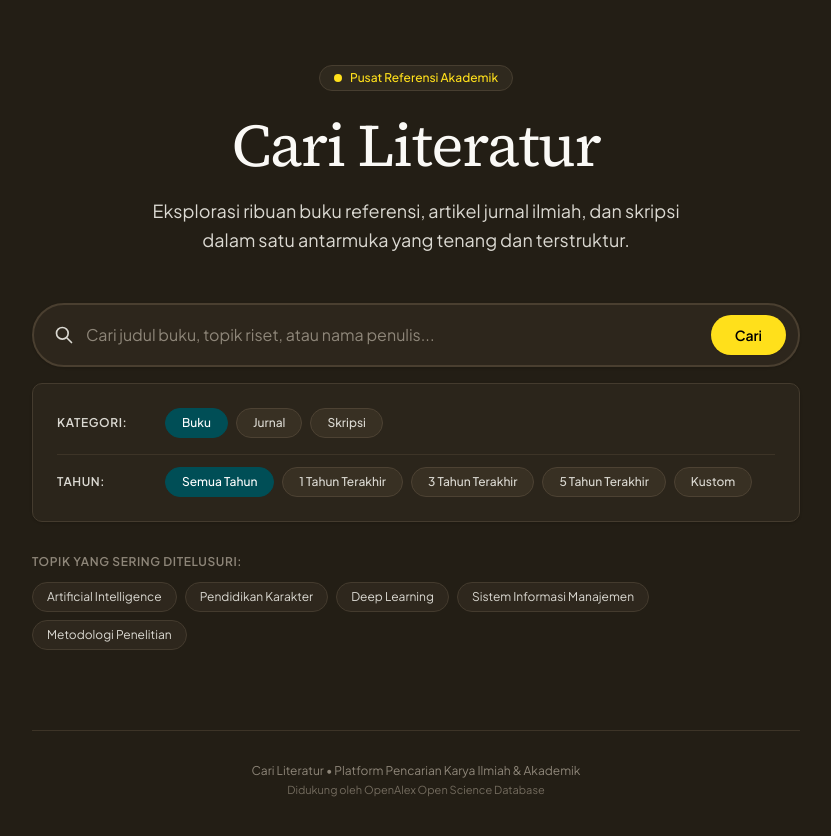
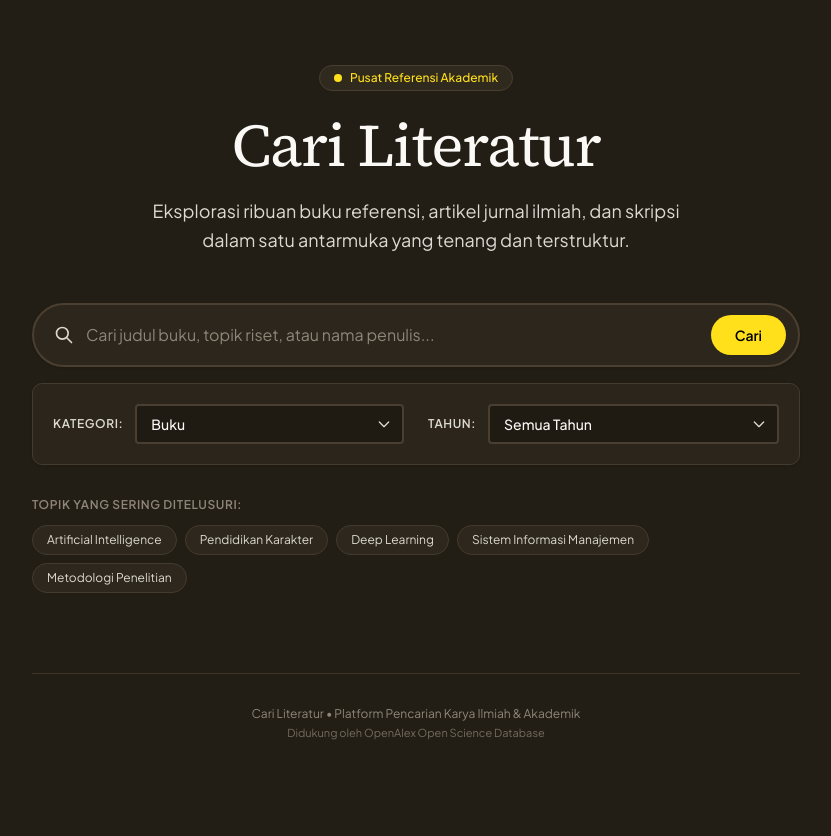
Before and after one commit to Shafwan-8/search-paper-app, a Vue app: page / in a window 1280 px wide. Shown: the top 836 px of the page, without its empty margins (224-1055 px from the left). After the commit the page ends 800 px from the top, so only its background shows below. Built offline with nearby package versions, Linux system fonts and the light colour scheme.

Commit message:
feat: implement search interface with category and year filters using Headless UI and Tailwind CSS

```diff
--- a/package.json
+++ b/package.json
@@ -10,7 +10,9 @@
     "preview": "vite preview"
   },
   "dependencies": {
+    "@headlessui/vue": "^1.7.23",
     "@tailwindcss/vite": "^4.3.3",
+    "@tailwindplus/elements": "^1.0.22",
     "axios": "^1.20.0",
     "cors": "^2.8.6",
     "dotenv": "^17.4.2",
--- a/src/App.vue
+++ b/src/App.vue
@@ -1,6 +1,12 @@
 <script setup>
 import { ref } from 'vue';
 import axios from 'axios';
+import {
+  Listbox,
+  ListboxButton,
+  ListboxOptions,
+  ListboxOption,
+} from '@headlessui/vue';
 
 const searchQuery = ref('');
 const inputError = ref('');
@@ -174,86 +180,147 @@ const clearSearch = () => {
           </div>
         </div>
 
-        <!-- Filter Control Card -->
-        <div class="bg-[#2B251B] border border-[#443B2E] rounded-[10px] p-5 sm:p-6 space-y-4 shadow-sm">
-          <!-- Filter Kategori -->
-          <div class="flex flex-col sm:flex-row sm:items-center gap-3 text-sm">
-            <span class="text-[#DBD9D2] font-semibold w-24 shrink-0 text-xs uppercase tracking-wider">Kategori:</span>
-            <div class="flex flex-wrap gap-2">
-              <label
+        <!-- Filter Control Card (Tailwind Plus Dropdown 1 Baris) -->
+        <div class="bg-[#2B251B] border border-[#443B2E] rounded-[10px] p-4 sm:p-5 shadow-sm space-y-3">
+          <div class="flex flex-col sm:flex-row sm:items-center gap-3 sm:gap-6 text-sm">
+            <!-- Tailwind Plus Dropdown Kategori -->
+            <Listbox v-model="selectedFilter" as="div" class="flex items-center gap-3 flex-1 relative">
+              <span class="text-[#DBD9D2] font-semibold text-xs uppercase tracking-wider shrink-0">
+                Kategori:
+              </span>
+              <div class="relative w-full">
+                <ListboxButton
+                  class="relative w-full cursor-pointer bg-[#1F1A12] border-2 border-[#4A3F30] hover:border-[#6B5E4A] focus:border-[#FFE01B] rounded-sm py-2 pl-3.5 pr-9 text-left text-xs sm:text-sm font-medium text-[#FAF9F6] focus:outline-none transition-colors"
+                >
+                  <span class="block truncate">
+                    {{ categoryOptions.find(c => c.value === selectedFilter)?.label }}
+                  </span>
+                  <span class="pointer-events-none absolute inset-y-0 right-0 flex items-center px-2.5 text-[#DBD9D2]">
+                    <svg class="w-4 h-4" fill="none" stroke="currentColor" viewBox="0 0 24 24">
+                      <path stroke-linecap="round" stroke-linejoin="round" stroke-width="2" d="M19 9l-7 7-7-7" />
+                    </svg>
+                  </span>
+                </ListboxButton>
+
+                <transition
+                  leave-active-class="transition duration-100 ease-in"
+                  leave-from-class="opacity-100"
+                  leave-to-class="opacity-0"
+                >
+                  <ListboxOptions
+                    class="absolute z-50 mt-1.5 max-h-60 w-full overflow-auto rounded-[10px] bg-[#2B251B] border border-[#443B2E] p-1 text-xs sm:text-sm shadow-xl ring-1 ring-black/10 focus:outline-none"
+                  >
+                    <ListboxOption
+                      v-slot="{ active, selected }"
                       v-for="cat in categoryOptions"
                       :key="cat.value"
+                      :value="cat.value"
+                      as="template"
+                    >
+                      <li
                         :class="[
-                  'px-4 py-1.5 rounded-[200px] cursor-pointer transition-colors duration-150 text-xs font-medium border select-none',
-                  selectedFilter === cat.value
-                    ? 'bg-[#004E56] text-[#FFFFFF] border-[#004E56]'
-                    : 'bg-[#383023] text-[#DBD9D2] border-[#4D4233] hover:border-[#004E56] hover:text-white'
+                          active ? 'bg-[#3E3426] text-[#FFE01B]' : 'text-[#FAF9F6]',
+                          'relative cursor-pointer select-none py-2 pl-8 pr-4 rounded-md transition-colors'
                         ]"
                       >
-                <input
-                  type="radio"
-                  name="type_filter"
-                  :value="cat.value"
-                  v-model="selectedFilter"
-                  class="hidden"
-                />
+                        <span :class="[selected ? 'font-semibold text-[#FFE01B]' : 'font-normal', 'block truncate']">
                           {{ cat.label }}
-              </label>
+                        </span>
+                        <span v-if="selected" class="absolute inset-y-0 left-0 flex items-center pl-2 text-[#FFE01B]">
+                          <svg class="h-4 w-4" viewBox="0 0 20 20" fill="currentColor">
+                            <path fill-rule="evenodd" d="M16.707 5.293a1 1 0 010 1.414l-8 8a1 1 0 01-1.414 0l-4-4a1 1 0 011.414-1.414L8 12.586l7.293-7.293a1 1 0 011.414 0z" clip-rule="evenodd" />
+                          </svg>
+                        </span>
+                      </li>
+                    </ListboxOption>
+                  </ListboxOptions>
+                </transition>
               </div>
+            </Listbox>
+
+            <!-- Tailwind Plus Dropdown Tahun -->
+            <Listbox v-model="selectedYearFilter" as="div" class="flex items-center gap-3 flex-1 relative">
+              <span class="text-[#DBD9D2] font-semibold text-xs uppercase tracking-wider shrink-0">
+                Tahun:
+              </span>
+              <div class="relative w-full">
+                <ListboxButton
+                  class="relative w-full cursor-pointer bg-[#1F1A12] border-2 border-[#4A3F30] hover:border-[#6B5E4A] focus:border-[#FFE01B] rounded-sm py-2 pl-3.5 pr-9 text-left text-xs sm:text-sm font-medium text-[#FAF9F6] focus:outline-none transition-colors"
+                >
+                  <span class="block truncate">
+                    {{ yearOptions.find(y => y.value === selectedYearFilter)?.label }}
+                  </span>
+                  <span class="pointer-events-none absolute inset-y-0 right-0 flex items-center px-2.5 text-[#DBD9D2]">
+                    <svg class="w-4 h-4" fill="none" stroke="currentColor" viewBox="0 0 24 24">
+                      <path stroke-linecap="round" stroke-linejoin="round" stroke-width="2" d="M19 9l-7 7-7-7" />
+                    </svg>
+                  </span>
+                </ListboxButton>
+
+                <transition
+                  leave-active-class="transition duration-100 ease-in"
+                  leave-from-class="opacity-100"
+                  leave-to-class="opacity-0"
+                >
+                  <ListboxOptions
+                    class="absolute z-50 mt-1.5 max-h-60 w-full overflow-auto rounded-[10px] bg-[#2B251B] border border-[#443B2E] p-1 text-xs sm:text-sm shadow-xl ring-1 ring-black/10 focus:outline-none"
+                  >
+                    <ListboxOption
+                      v-slot="{ active, selected }"
+                      v-for="opt in yearOptions"
+                      :key="opt.value"
+                      :value="opt.value"
+                      as="template"
+                    >
+                      <li
+                        :class="[
+                          active ? 'bg-[#3E3426] text-[#FFE01B]' : 'text-[#FAF9F6]',
+                          'relative cursor-pointer select-none py-2 pl-8 pr-4 rounded-md transition-colors'
+                        ]"
+                      >
+                        <span :class="[selected ? 'font-semibold text-[#FFE01B]' : 'font-normal', 'block truncate']">
+                          {{ opt.label }}
+                        </span>
+                        <span v-if="selected" class="absolute inset-y-0 left-0 flex items-center pl-2 text-[#FFE01B]">
+                          <svg class="h-4 w-4" viewBox="0 0 20 20" fill="currentColor">
+                            <path fill-rule="evenodd" d="M16.707 5.293a1 1 0 010 1.414l-8 8a1 1 0 01-1.414 0l-4-4a1 1 0 011.414-1.414L8 12.586l7.293-7.293a1 1 0 011.414 0z" clip-rule="evenodd" />
+                          </svg>
+                        </span>
+                      </li>
+                    </ListboxOption>
+                  </ListboxOptions>
+                </transition>
+              </div>
+            </Listbox>
           </div>
 
-          <!-- Filter Tahun -->
-          <div class="flex flex-col sm:flex-row sm:items-center gap-3 text-sm pt-3 border-t border-[#3D3427]">
-            <span class="text-[#DBD9D2] font-semibold w-24 shrink-0 text-xs uppercase tracking-wider">Tahun:</span>
-            <div class="flex flex-wrap gap-2 items-center">
-              <label
-                v-for="opt in yearOptions"
-                :key="opt.value"
-                :class="[
-                  'px-4 py-1.5 rounded-[200px] cursor-pointer transition-colors duration-150 text-xs font-medium border select-none',
-                  selectedYearFilter === opt.value
-                    ? 'bg-[#004E56] text-[#FFFFFF] border-[#004E56]'
-                    : 'bg-[#383023] text-[#DBD9D2] border-[#4D4233] hover:border-[#004E56] hover:text-white'
-                ]"
-              >
-                <input
-                  type="radio"
-                  name="year_filter"
-                  :value="opt.value"
-                  v-model="selectedYearFilter"
-                  class="hidden"
-                />
-                {{ opt.label }}
-              </label>
-            </div>
-          </div>
-
-          <!-- Input Rentang Tahun Kustom -->
+          <!-- Input Rentang Tahun Kustom (Muncul di bawahnya jika memilih Kustom) -->
           <div
             v-if="selectedYearFilter === 'kustom'"
-            class="flex items-center gap-3 pt-2 pl-0 sm:pl-27 text-sm"
+            class="flex items-center justify-end gap-3 pt-2 border-t border-[#3D3427] text-xs sm:text-sm"
           >
+            <span class="text-xs text-[#8E8679] font-medium">Rentang Tahun:</span>
             <div class="flex items-center gap-2">
-              <label class="text-xs text-[#DBD9D2]">Dari:</label>
+              <label class="text-xs text-[#DBD9D2]">Dari</label>
               <input
                 v-model="fromYear"
                 type="number"
                 placeholder="2018"
                 min="1900"
                 max="2099"
-                class="w-24 px-3 py-1.5 text-xs bg-[#1F1A12] border-2 border-[#4A3F30] rounded-[4px] text-[#FAF9F6] placeholder-[#7E776C] focus:border-[#FFE01B] focus:outline-none"
+                class="w-20 px-2.5 py-1.5 text-xs bg-[#1F1A12] border-2 border-[#4A3F30] rounded-sm text-[#FAF9F6] placeholder-[#7E776C] focus:border-[#FFE01B] focus:outline-none"
               />
             </div>
             <span class="text-[#7E776C]">-</span>
             <div class="flex items-center gap-2">
-              <label class="text-xs text-[#DBD9D2]">Sampai:</label>
+              <label class="text-xs text-[#DBD9D2]">Sampai</label>
               <input
                 v-model="toYear"
                 type="number"
                 placeholder="2024"
                 min="1900"
                 max="2099"
-                class="w-24 px-3 py-1.5 text-xs bg-[#1F1A12] border-2 border-[#4A3F30] rounded-[4px] text-[#FAF9F6] placeholder-[#7E776C] focus:border-[#FFE01B] focus:outline-none"
+                class="w-20 px-2.5 py-1.5 text-xs bg-[#1F1A12] border-2 border-[#4A3F30] rounded-sm text-[#FAF9F6] placeholder-[#7E776C] focus:border-[#FFE01B] focus:outline-none"
               />
             </div>
           </div>
```
Also changed, not shown: 1 other file (tests, documents, lock files or other folders). Lines whose indentation alone changed are shown as unchanged.
